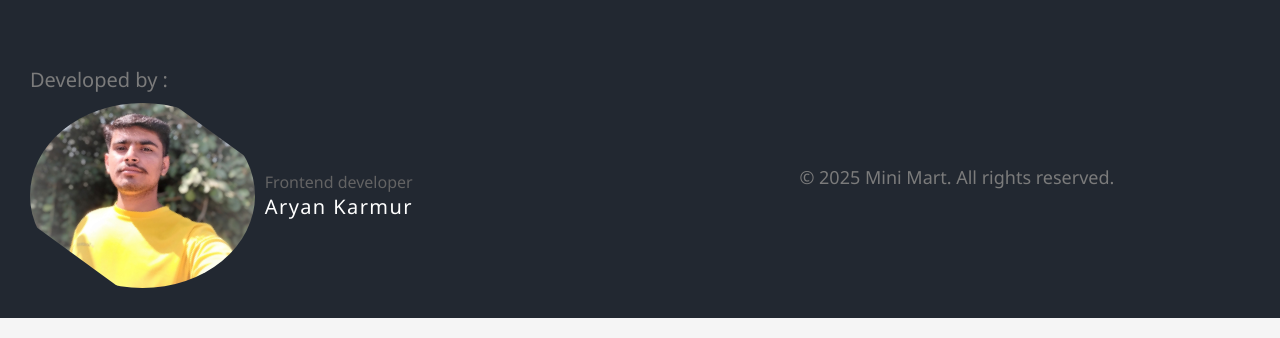
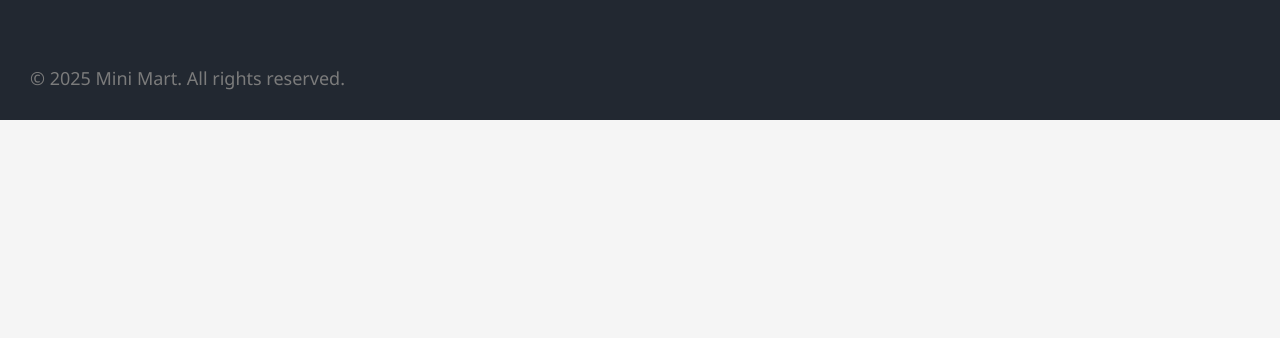
Before and after one commit to Aryankarmur/mini_mart, a React (Vite) app: page /Profile in a window 1280 px wide. Shown: the part 418-756 px from the top of the page. Built offline with nearby package versions, Linux system fonts and the light colour scheme; no server answers.

Commit message:
remove developer image

```diff
--- a/src/components/Footer.jsx
+++ b/src/components/Footer.jsx
@@ -37,7 +37,7 @@ const Footer = () => {
         </div>
       </div>
       <div className="footer-bottom">
-        <div className="devloper-detail">
+        {/* <div className="devloper-detail">
           <p>Developed by : </p>
           <div className="developer">
             <div className="developer-img">
@@ -49,7 +49,7 @@ const Footer = () => {
               <span className="dev-name">Aryan Karmur</span>
             </div>
           </div>
-        </div>
+        </div> */}
         <p className="rights_p"> &copy; 2025 Mini Mart. All rights reserved.</p>
       </div>
     </div>
```
